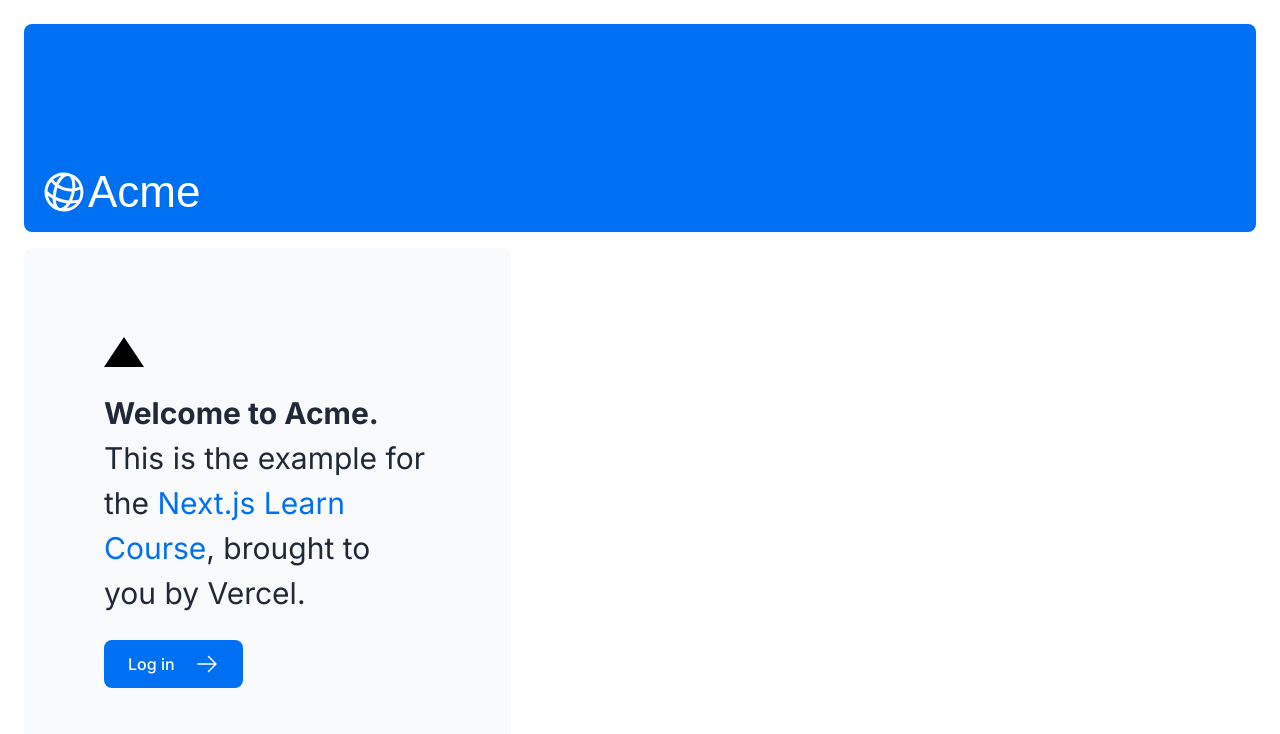
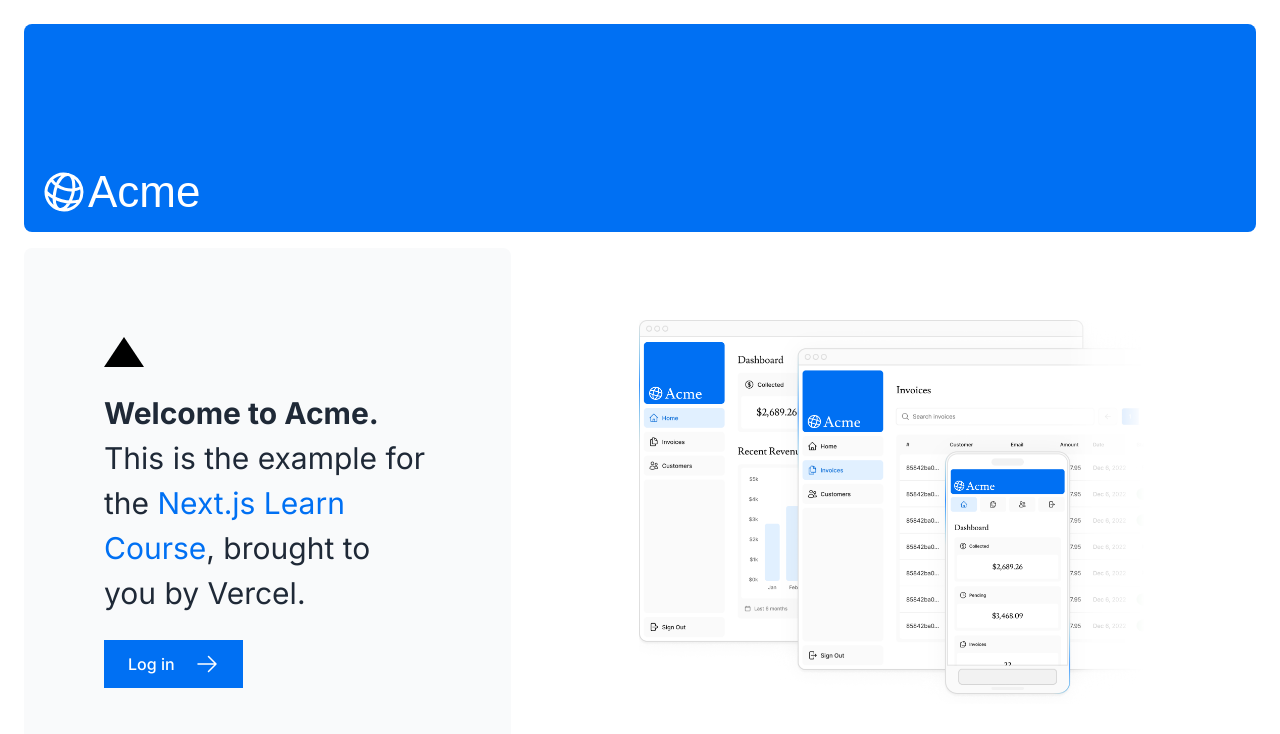
Before and after one commit to kulaizki/financial-dashboard, a Next.js app: page / in a window 1280 px wide. Shown: the top 734 px of the page. Built offline with nearby package versions, Linux system fonts and the light colour scheme; a web font is replaced by a local one.

Commit message:
feat: add dashboard, customers, and invoices page

```diff
--- /dev/null
+++ b/app/dashboard/customers/page.tsx
@@ -0,0 +1,3 @@
+export default function Customers() {
+  return <p>Customers Page</p>;
+}
--- /dev/null
+++ b/app/dashboard/invoices/page.tsx
@@ -0,0 +1,3 @@
+export default function Invoices() {
+  return <p>Invoices Page</p>;
+}
--- /dev/null
+++ b/app/dashboard/page.tsx
@@ -0,0 +1,3 @@
+export default function Dashboard() {
+  return <p>Dashboard Page</p>;
+}
--- a/app/page.tsx
+++ b/app/page.tsx
@@ -22,13 +22,26 @@
           </p>
           <Link
             href="/login"
-            className="flex items-center gap-5 self-start rounded-lg bg-blue-500 px-6 py-3 text-sm font-medium text-white transition-colors hover:bg-blue-400 md:text-base"
+            className="flex items-center gap-5 self-start rokunded-lg bg-blue-500 px-6 py-3 text-sm font-medium text-white transition-colors hover:bg-blue-400 md:text-base"
           >
             <span>Log in</span> <ArrowRightIcon className="w-5 md:w-6" />
           </Link>
         </div>
         <div className="flex items-center justify-center p-6 md:w-3/5 md:px-28 md:py-12">
-          {/* Add Hero Images Here */}
+          <Image
+            src="/hero-desktop.png"
+            width={1000}
+            height={760}
+            className='hidden md:block'
+            alt='Screenshots of the dashboard project showing desktop version'
+          />
+          <Image
+            src="/hero-mobile.png"
+            width={560}
+            height={620}
+            className='block md:hidden'
+            alt='Screenshots of the dashboard project showing desktop version'
+          />
         </div>
       </div>
     </main>
```
